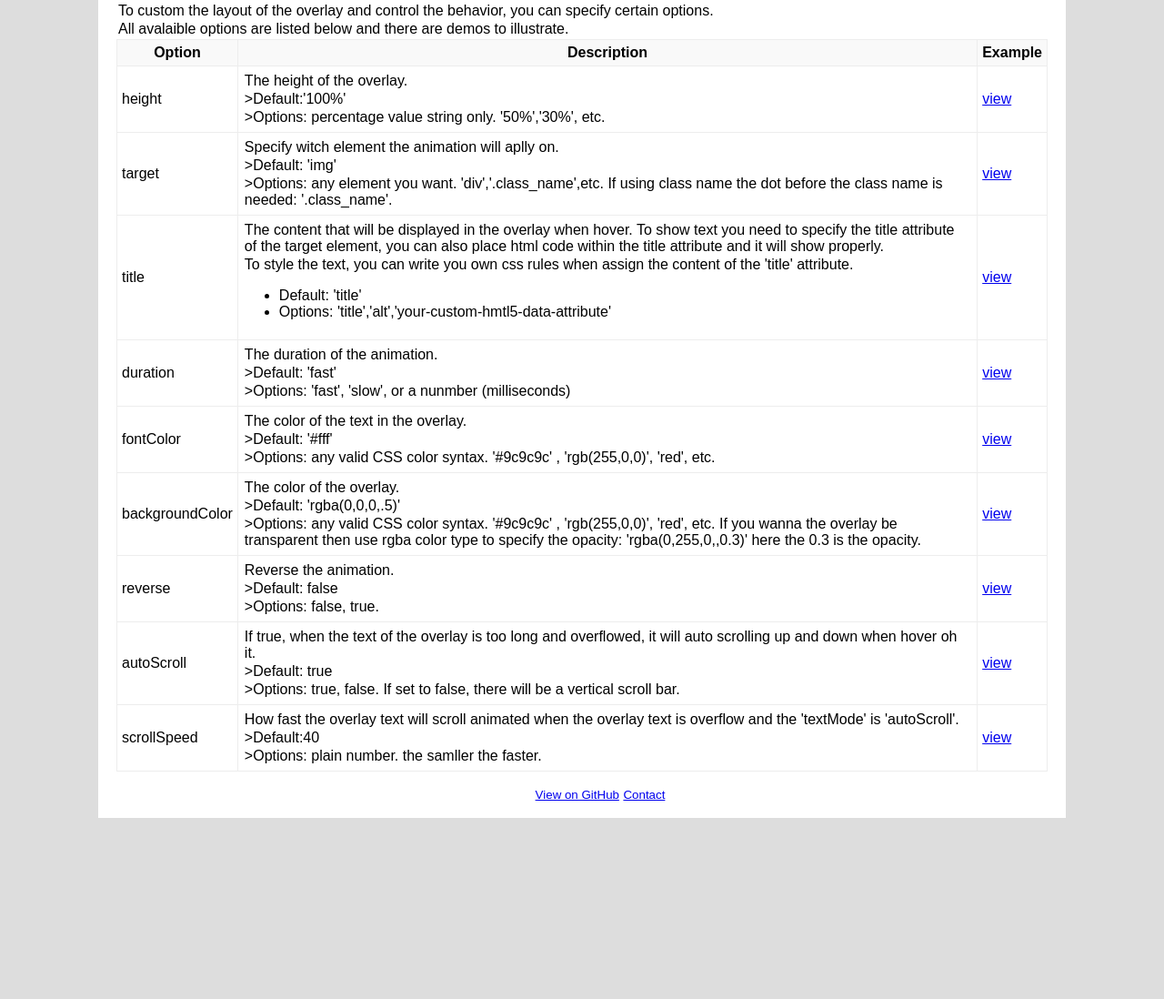
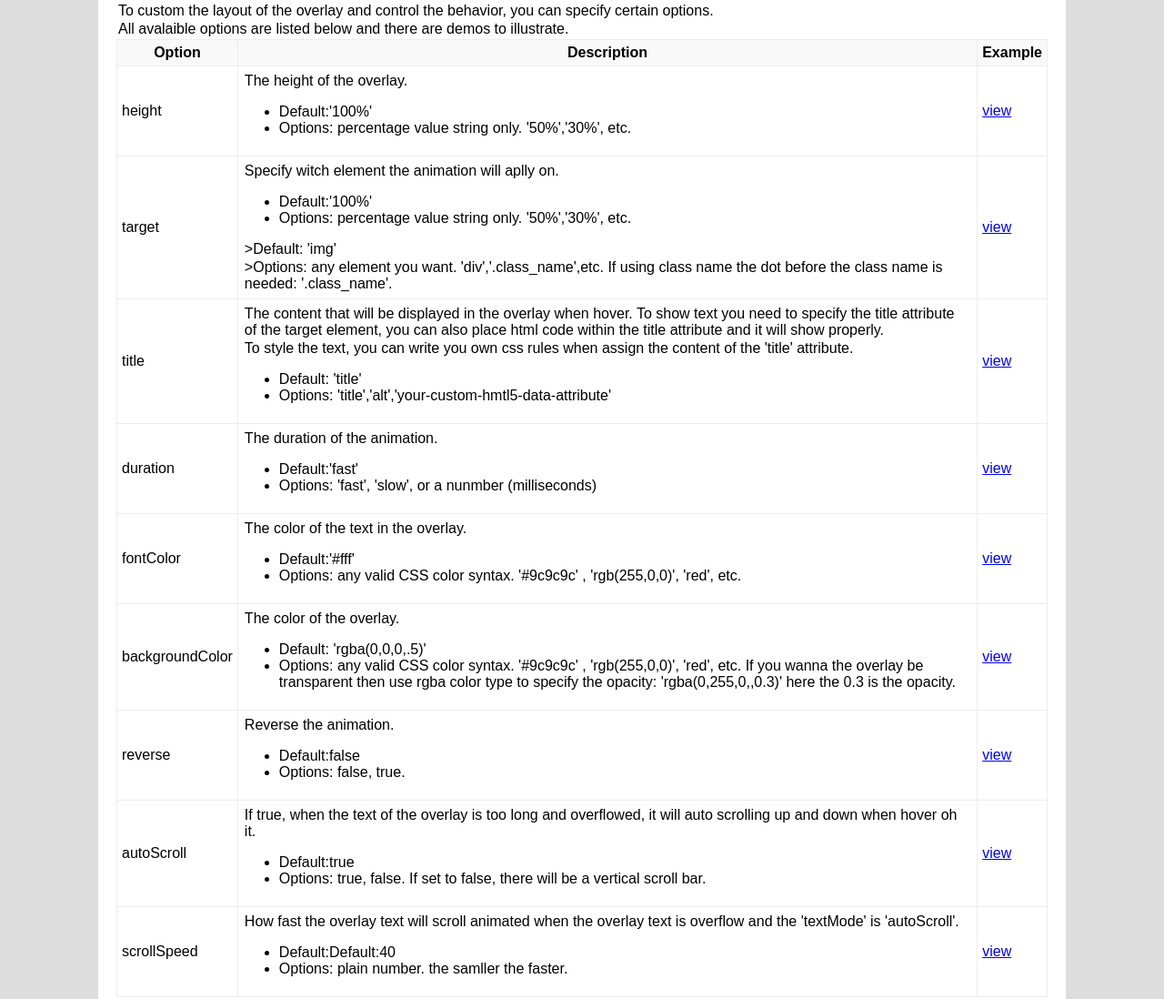
Before and after one commit to wayou/SlipHover, a plain HTML site: page demos/index.html in a window 1280 px wide. Shown: the part 1093-2191 px from the top of the page at 91% size. Before the commit the page ends 1992 px from the top, so only its background shows below. Drawn offline with Linux system fonts and the light colour scheme.

Commit message:
upgrade demo page

```diff
--- a/demos/index.html
+++ b/demos/index.html
@@ -140,12 +140,10 @@
                 <p>
                The height of the overlay.
               </p>
-               <p>
-                >Default:'100%'
-              </p>
-              <p>
-                >Options: percentage value string only. '50%','30%', etc.
-              </p>
+               <ul>
+                  <li>Default:'100%'</li>
+                  <li>Options: percentage value string only. '50%','30%', etc.</li>
+              </ul>
             </td>
             <td>
               <a href="demos/example_option_height.html" target="_blank">view</a>
@@ -157,6 +155,10 @@
               <p>
               Specify witch element the animation will aplly on.
               </p>
+               <ul>
+                  <li>Default:'100%'</li>
+                  <li>Options: percentage value string only. '50%','30%', etc.</li>
+              </ul>
               <p>
                 >Default: 'img'
               </p>
@@ -188,12 +190,10 @@
               <p>
                 The duration of the animation.
               </p>
-              <p>
-                >Default: 'fast'
-              </p>
-              <p>
-                >Options: 'fast', 'slow', or a nunmber (milliseconds)
-              </p>
+               <ul>
+                  <li>Default:'fast'</li>
+                  <li>Options: 'fast', 'slow', or a nunmber (milliseconds)</li>
+              </ul>
             </td>
             <td>
               <a href="demos/example_option_duration.html" target="_blank">view</a>
@@ -205,12 +205,10 @@
               <p>
                 The color of the text in the overlay.
               </p>
-               <p>
-                >Default: '#fff'
-              </p>
-              <p>
-                >Options: any valid CSS color syntax. '#9c9c9c' , 'rgb(255,0,0)', 'red', etc.
-              </p>
+               <ul>
+                  <li>Default:'#fff'</li>
+                  <li>Options: any valid CSS color syntax. '#9c9c9c' , 'rgb(255,0,0)', 'red', etc.</li>
+              </ul>
             </td>
             <td>
               <a href="demos/example_option_color.html" target="_blank">view</a>
@@ -222,12 +220,10 @@
                 <p>
                 The color of the overlay.
               </p>
-               <p>
-                >Default: 'rgba(0,0,0,.5)'
-              </p>
-              <p>
-                >Options:  any valid CSS color syntax. '#9c9c9c' , 'rgb(255,0,0)', 'red', etc. If you wanna the overlay be transparent then use rgba color type to specify the opacity: 'rgba(0,255,0,,0.3)' here the 0.3 is the opacity.
-              </p>
+               <ul>
+                  <li>Default: 'rgba(0,0,0,.5)'</li>
+                  <li>Options:  any valid CSS color syntax. '#9c9c9c' , 'rgb(255,0,0)', 'red', etc. If you wanna the overlay be transparent then use rgba color type to specify the opacity: 'rgba(0,255,0,,0.3)' here the 0.3 is the opacity.</li>
+              </ul>
             </td>
             <td>
               <a href="demos/example_option_color.html" target="_blank">view</a>
@@ -239,12 +235,10 @@
                 <p>
                 Reverse the animation.
               </p>
-               <p>
-                >Default: false
-              </p>
-              <p>
-                >Options:  false, true.
-              </p>
+               <ul>
+                  <li>Default:false</li>
+                  <li>Options: false, true.</li>
+              </ul>
             </td>
             <td>
               <a href="demos/example_option_reverse.html" target="_blank">view</a>
@@ -256,12 +250,10 @@
                 <p>
                 If true, when the text of the overlay is too long and overflowed, it will auto scrolling up and down when hover oh it.
               </p>
-               <p>
-                >Default: true
-              </p>
-              <p>
-                >Options:  true, false. If set to false, there will be a vertical scroll bar.
-              </p>
+               <ul>
+                  <li>Default:true</li>
+                  <li>Options:  true, false. If set to false, there will be a vertical scroll bar.</li>
+              </ul>
             </td>
             <td>
               <a href="demos/example_option_auto_scroll.html" target="_blank">view</a>
@@ -273,12 +265,10 @@
                 <p>
                 How fast the overlay text will scroll animated when the overlay text is overflow and the 'textMode' is 'autoScroll'.
               </p>
-               <p>
-                >Default:40
-              </p>
-              <p>
-                >Options: plain number. the samller the faster.
-              </p>
+               <ul>
+                  <li>Default:Default:40</li>
+                  <li>Options: plain number. the samller the faster.</li>
+              </ul>
             </td>
             <td>
               <a href="demos/example_option_auto_scroll.html" target="_blank">view</a>
```
